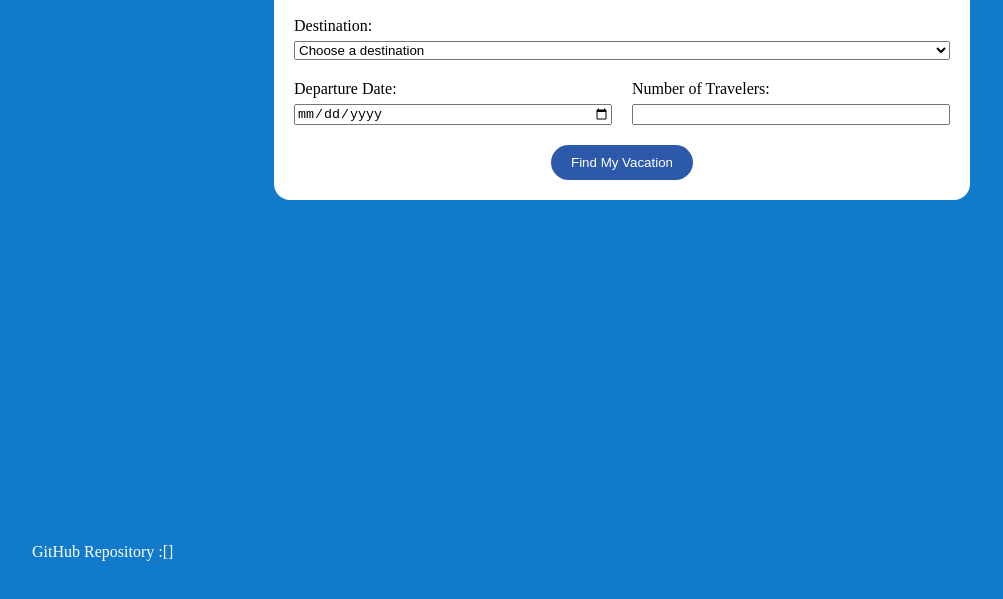
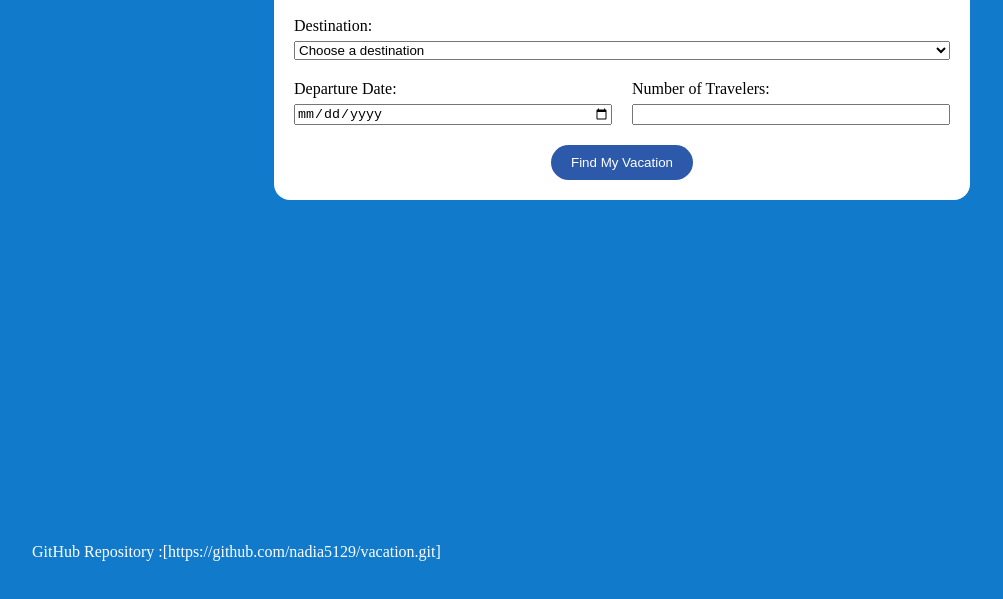
Before and after one commit to nadia5129/vacation, a website: page views/home.html in a window 1280 px wide. Shown: the part 273-872 px from the top of the page, without its empty margins (18-1021 px from the left). Drawn offline with Linux system fonts and the light colour scheme.

Commit message:
added url in footer

```diff
--- a/views/home.html
+++ b/views/home.html
@@ -45,10 +45,8 @@
     </form>
     </main>
       <footer>
-        <p>GitHub Repository :[]</p>
+        <p>GitHub Repository :[https://github.com/nadia5129/vacation.git]</p>
     </footer>
-
-
 </body>
 
 </html>
```
